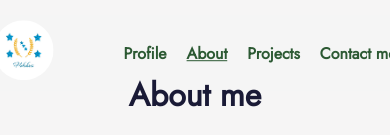
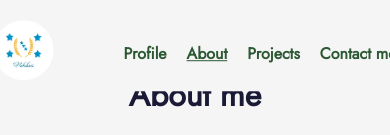
Before and after one commit to hakichris/Christian-portfolio, a React (Create React App) app: page /About in a window 390 px wide. Shown: the top 135 px of the page. Built offline with nearby package versions, Linux system fonts and the light colour scheme.

Commit message:
Update navbar.css

```diff
--- a/src/CSS/navbar.css
+++ b/src/CSS/navbar.css
@@ -1,6 +1,6 @@
 .container {
   display: flex;
-  position: fixed;
+  position: sticky;
   justify-content: center;
   align-items: center;
   width: 70vh;
@@ -11,6 +11,7 @@
   background-color: whitesmoke;
   padding: 5px;
   border-radius: 10px;
+  z-index: 999;
 }
 
 .logo-container {
@@ -45,3 +46,20 @@ li {
   font-weight: 700;
   color: #2c5933;
 }
+
+@media (max-width: 768px) {
+  .container {
+    display: flex;
+    position: fixed;
+    justify-content: center;
+    align-items: center;
+    width: 70vh;
+    top: 0%;
+    transform: translate(-50%, 20%);
+    font-family: "Inter", sans-serif;
+    background-color: whitesmoke;
+    padding: 5px;
+    border-radius: 10px;
+    z-index: 99999;
+  }
+}
```
